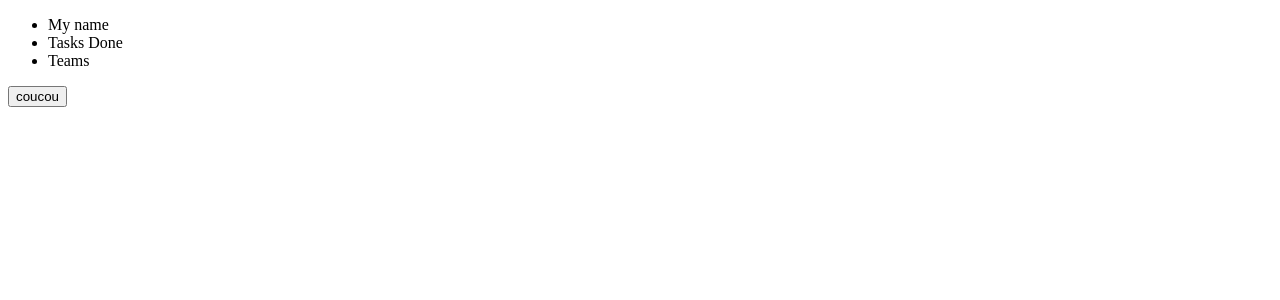
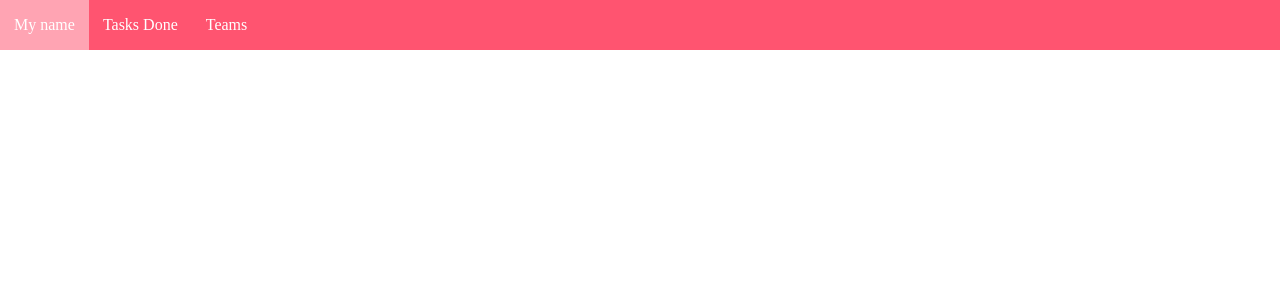
Before and after one commit to Mickalu/django_to_do_list, a Django app: template to_do_list/App/templates/index.html in a window 1280 px wide. Shown: the top 300 px of the page. Run offline with Django 3.2, Linux system fonts and the light colour scheme; the template is opened without the code that fills it, so the values that code supplies are empty.

Commit message:
create navbar.css

```diff
--- a/to_do_list/App/static/css/base.css
+++ b/to_do_list/App/static/css/base.css
@@ -1,4 +1,3 @@
-.navbar{
-    background-color: aqua;
-
+body {
+    margin: 0;
 }
--- /dev/null
+++ b/to_do_list/App/static/css/navbar.css
@@ -0,0 +1,28 @@
+.navbar{
+    background-color: #ff5470;
+}
+
+.navbar ul {
+    list-style-type: none;
+    margin: 0;
+    padding: 0;
+    overflow: hidden;
+}
+
+.navbar li {
+    float: left;
+}
+
+
+.navbar li a {
+    display: block;
+    color: white;
+    text-align: center;
+    text-decoration: none;
+    cursor: pointer;
+    padding: 16px 14px;
+}
+
+.navbar li a:hover {
+    background-color:#ffa4b3;
+}
--- a/to_do_list/App/templates/base.html
+++ b/to_do_list/App/templates/base.html
@@ -6,7 +6,8 @@
     <meta http-equiv="X-UA-Compatible" content="IE=edge">
     <meta name="viewport" content="width=device-width, initial-scale=1.0">
 
-    <link src="{% static 'css/base.css' %}">
+    <link rel="stylesheet" href="{% static 'css/base.css' %}">
+    <link rel="stylesheet" href="{% static 'css/navbar.css' %}">
     {% block title %}
         <title>To Do List</title>
     {% endblock %}
@@ -15,9 +16,9 @@
     {% block navbar %}
         <nav class="navbar">
             <ul>
-                <li>My name</li>
-                <li>Tasks Done</li>
-                <li>Teams</li>
+                <li> <a>My name</a> </li>
+                <li> <a>Tasks Done</a> </li>
+                <li> <a>Teams</a> </li>
             </ul>
         </nav>
 
--- a/to_do_list/App/templates/index.html
+++ b/to_do_list/App/templates/index.html
@@ -3,7 +3,7 @@
 
 
 {% block content %}
-    <button onclick="consol_log_coucou()">coucou</button>
+    <!-- <button onclick="consol_log_coucou()">coucou</button> -->
 
     <script src="{% static 'js/index.js' %}"></script>
 {% endblock %}
```
